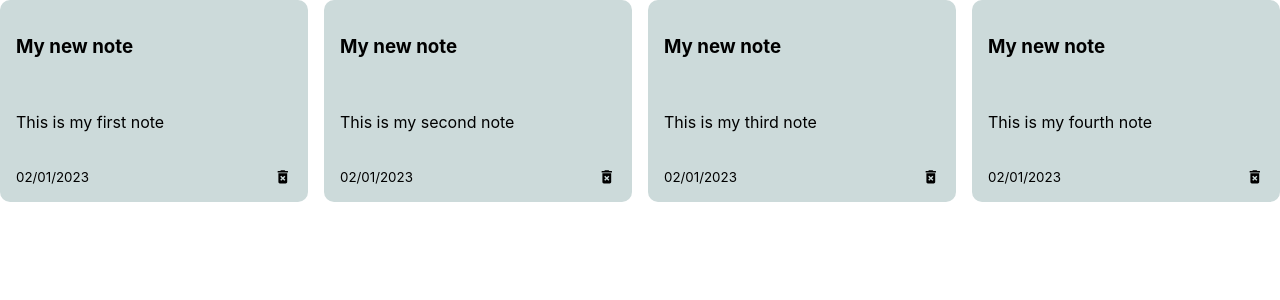
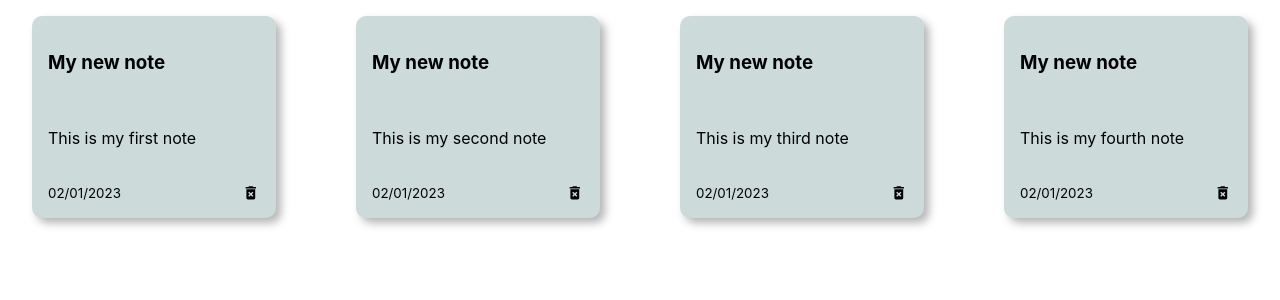
Before and after one commit to Svabo89/react-maxnotes-app, a React (Create React App) app: page / in a window 1280 px wide. Shown: the top 300 px of the page. Built offline with nearby package versions, Linux system fonts and the light colour scheme.

Commit message:
ajusted margin and text field

```diff
--- a/src/index.css
+++ b/src/index.css
@@ -16,7 +16,10 @@ code {
   /* this makes the items in the list to be displayed in a grid */
   grid-gap: 1rem;
   /* this is the space between the items in the list */
-  grid-template-columns: repeat(auto-fit, minmax(280px, 1fr)); /* 1fr means space available */
+  grid-template-columns: repeat(
+    auto-fit,
+    minmax(280px, 1fr)
+  ); /* 1fr means space available */
 }
 .title {
   background-color: rgb(204, 218, 218);
@@ -30,9 +33,13 @@ code {
   /* this makes the items in the note to be displayed in a row */
   flex-direction: column;
   /* this makes the items in the note to be displayed in a column */
-  justify-content:
-   space-between;
+  justify-content: space-between;
   /* this makes the items in the note to be displayed in a column */
+  filter: drop-shadow(5px 5px 4px #0000004a);
+  /* this is the shadow of the note*/
+  margin-left: 2rem;
+  margin-right: 2rem;
+  margin-top: 1rem;
 }
 .note-footer {
   display: flex;
@@ -42,3 +49,8 @@ code {
   justify-content: space-between;
   /* this makes the items in the note-footer to be displayed in a row */
 }
+.note {
+  display: flex;
+  flex-direction: column;
+  justify-content: space-between;
+}
```
Lines whose indentation alone changed are shown as unchanged.
